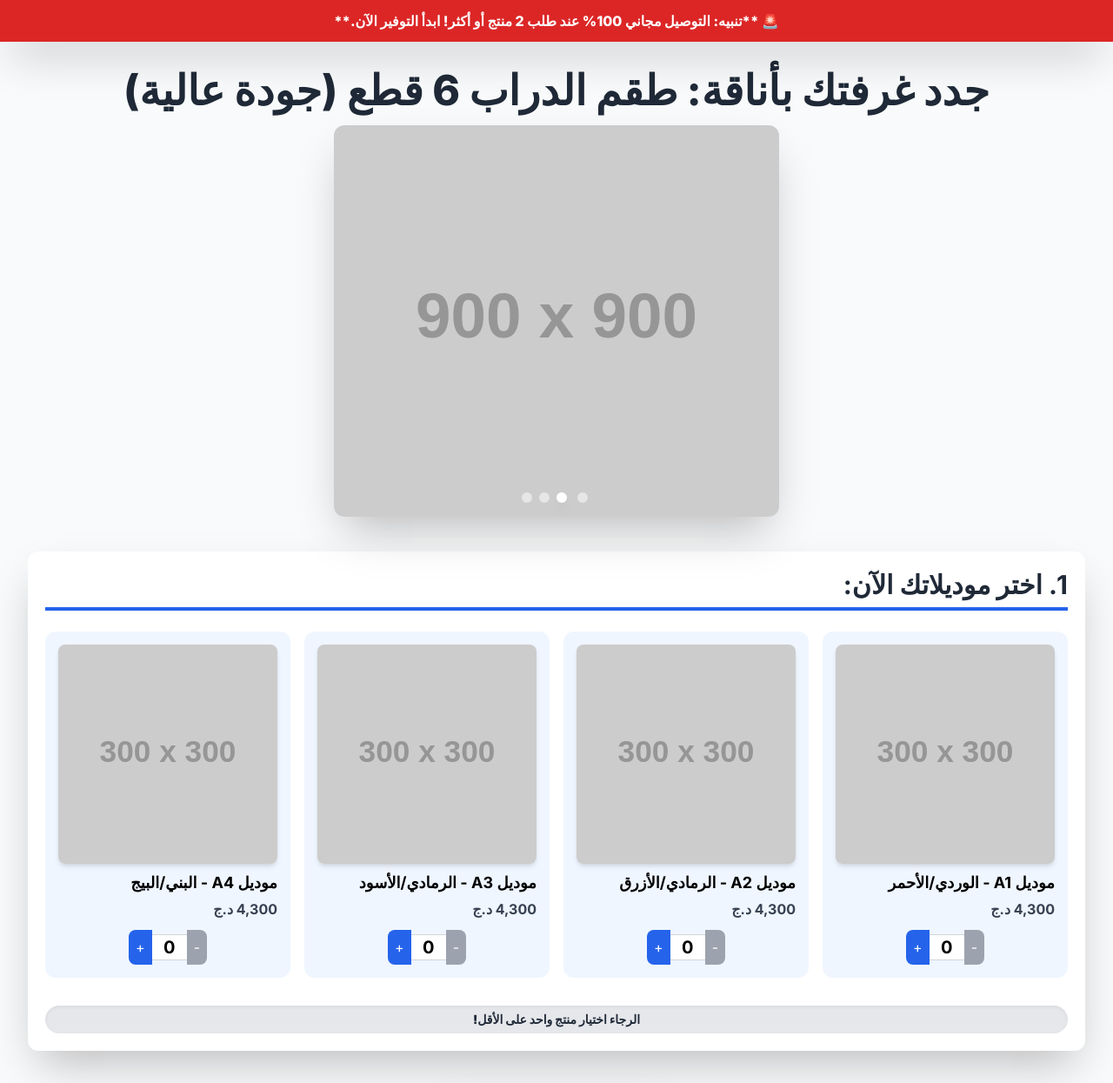
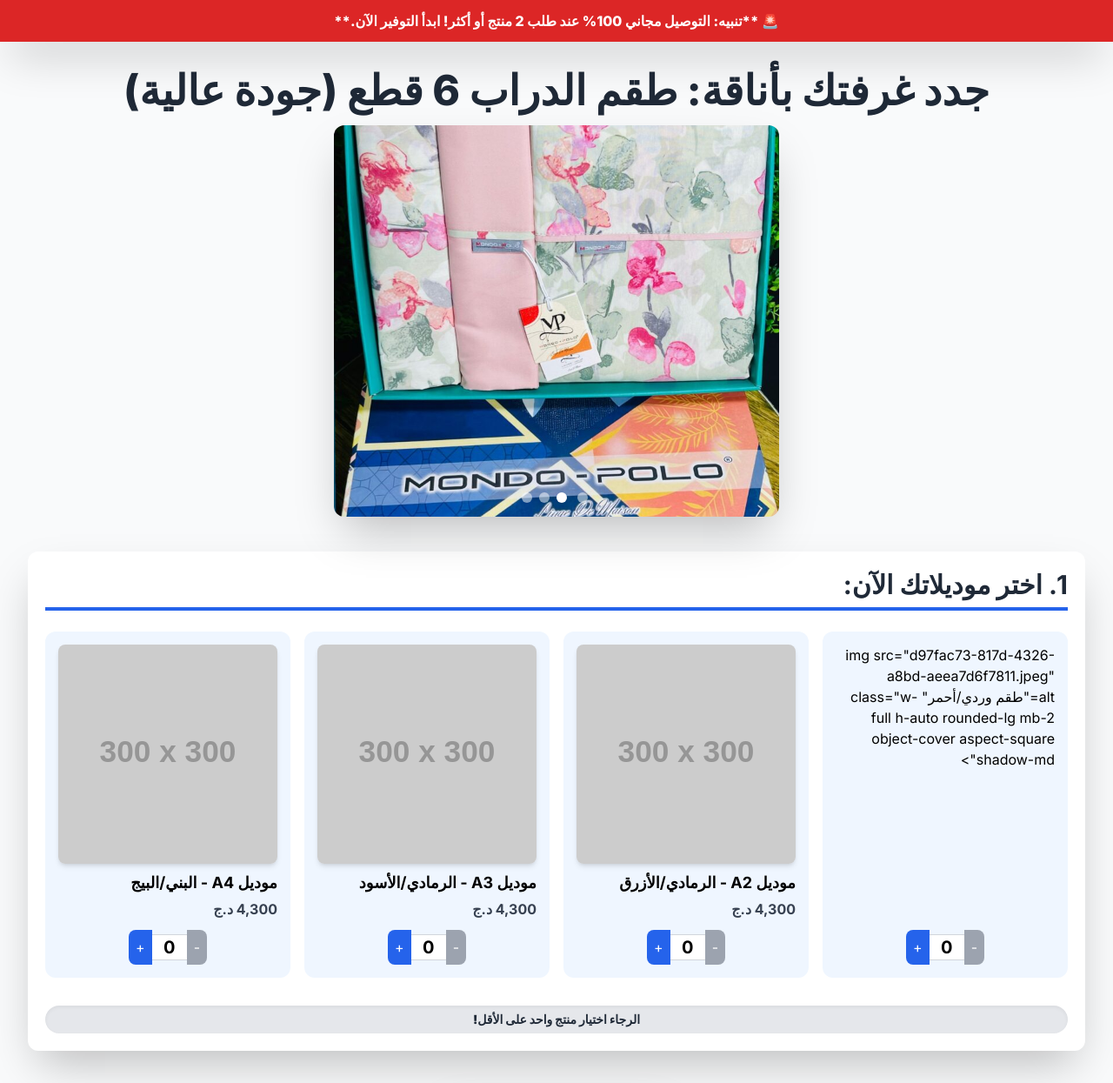
Before and after one commit to manargasmi200-source/-Final-Arabic-Landing-Page., a plain HTML site: page index.html in a window 1280 px wide. Shown: the top 1245 px of the page at 87% size. Drawn offline with nearby package versions, Linux system fonts and the light colour scheme; placeholder pictures from the web are drawn by us.

Commit message:
Update index.html

```diff
--- a/index.html
+++ b/index.html
@@ -123,11 +123,10 @@
             <div id="product-carousel" class="relative w-full mx-auto max-w-lg overflow-hidden rounded-xl shadow-2xl h-[300px] md:h-[450px]">
 
                 <!-- روابط الصور المؤقتة (سيتم استبدالها بروابط GitHub المباشرة) -->
-                <img src="https://placehold.co/900x900/4c4d51/ffffff?text=Product+Image+A1" data-model="Crimson-Red" alt="طقم وردي/أحمر" class="carousel-item active w-full h-full object-cover">
-                <img src="https://placehold.co/900x900/3B82F6/ffffff?text=Product+Image+A2" data-model="Deep-Blue" alt="طقم رمادي/أزرق" class="carousel-item w-full h-full object-cover">
-                <img src="https://placehold.co/900x900/10B981/ffffff?text=Product+Image+A3" data-model="Emerald-Green" alt="طقم رمادي/أسود" class="carousel-item w-full h-full object-cover">
-                <img src="https://placehold.co/900x900/8B5CF6/ffffff?text=Product+Image+A4" data-model="Royal-Purple" alt="طقم بني/بيج" class="carousel-item w-full h-full object-cover">
-
+                <img src="d97fac73-817d-4326-a8bd-aeea7d6f7811.jpeg" data-model="Crimson-Red" alt="طقم وردي/أحمر" class="carousel-item active w-full h-full object-cover">
+<img src="de59d788-c19f-4861-8905-0361e248d21a-768x1365.jpeg" data-model="Deep-Blue" alt="طقم رمادي/أزرق" class="carousel-item w-full h-full object-cover">
+<img src="532fbbe4-82be-4e68-a35f-ae5efc1c483b-768x1365.jpeg" data-model="Emerald-Green" alt="طقم رمادي/أسود" class="carousel-item w-full h-full object-cover">
+<img src="f21c3d80-5a31-4e84-89e9-5402f4e90cc2-768x1365.jpeg" data-model="Royal-Purple" alt="طقم بني/بيج" class="carousel-item w-full h-full object-cover">
                 <!-- مؤشرات التنقل التلقائي -->
                 <div id="carousel-dots" class="absolute bottom-4 w-full flex justify-center space-x-2 space-x-reverse">
                     <!-- يتم توليد النقاط بواسطة JS -->
@@ -150,10 +149,8 @@
                         <!-- القسم العلوي -->
                         <div>
                             <!-- الصورة المؤقتة -->
-                            <img src="https://placehold.co/300x300/4c4d51/ffffff?text=Model+A1" alt="طقم وردي/أحمر" class="w-full h-auto rounded-lg mb-2 object-cover aspect-square shadow-md">
-                            <h3 class="font-bold text-lg mb-1">موديل A1 - الوردي/الأحمر</h3>
-                            <p class="text-gray-700 font-bold mb-3">4,300 د.ج</p>
-                        </div>
+                            img src="d97fac73-817d-4326-a8bd-aeea7d6f7811.jpeg" alt="طقم وردي/أحمر" class="w-full h-auto rounded-lg mb-2 object-cover aspect-square shadow-md">
+</div>
                         <!-- التحكم في الكمية (القسم السفلي) -->
                         <div class="quantity-control flex justify-center items-center mt-auto">
                             <button class="qty-btn rounded-r-lg p-2 bg-blue-600 hover:bg-blue-700 text-white" data-action="minus" disabled>-</button>
```
